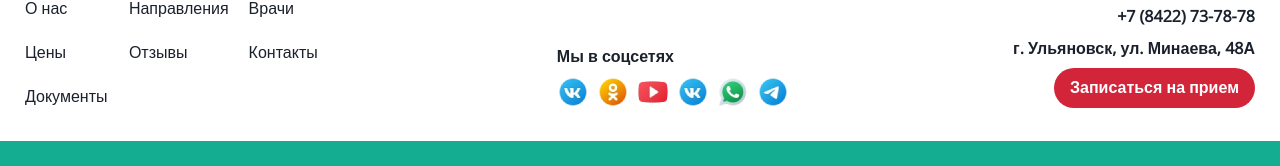
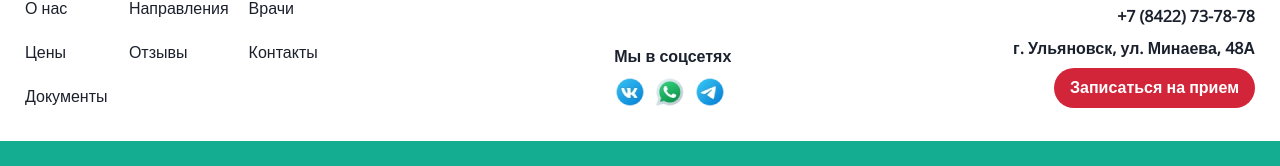
Before and after one commit to sandDespotismGit/med_status_web, a React (Create React App) app: page /#/ in a window 1280 px wide. Shown: the part 6281-6447 px from the top of the page. Built offline with nearby package versions, Linux system fonts and the light colour scheme; no server answers.

Commit message:
Footer change

```diff
--- a/src/components/footer.jsx
+++ b/src/components/footer.jsx
@@ -67,10 +67,9 @@ const Footer = () => {
             Мы в соцсетях
           </Text>
           <HStack>
+          <Link to="https://vk.com/id783380624">
             <Image src={vk} />
-            <Image src={ok} />
-            <Image src={youtube} />
-            <Image src={vk} />
+          </Link>
             <Image src={whatsapp} />
             <Image src={telegram} />
           </HStack>
```
